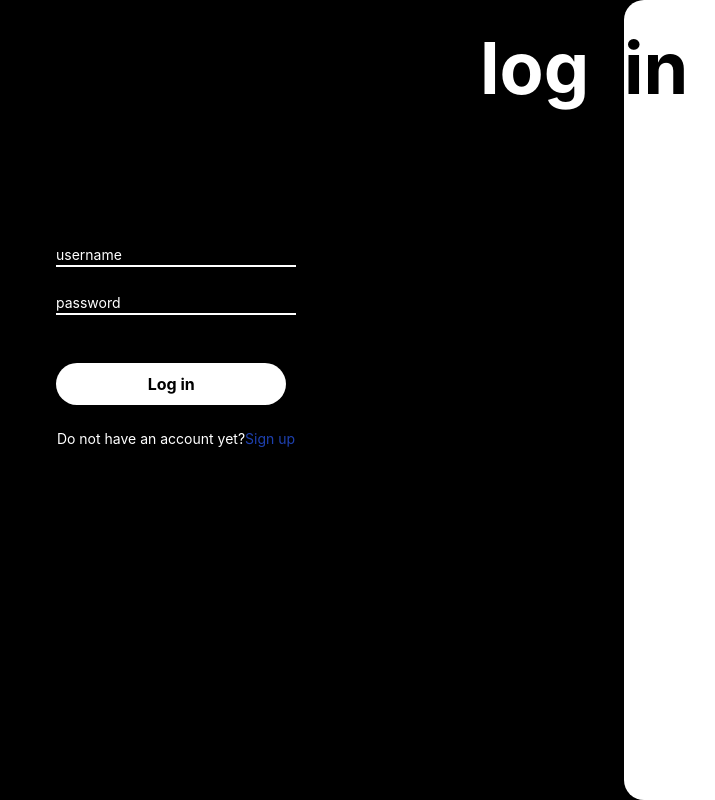
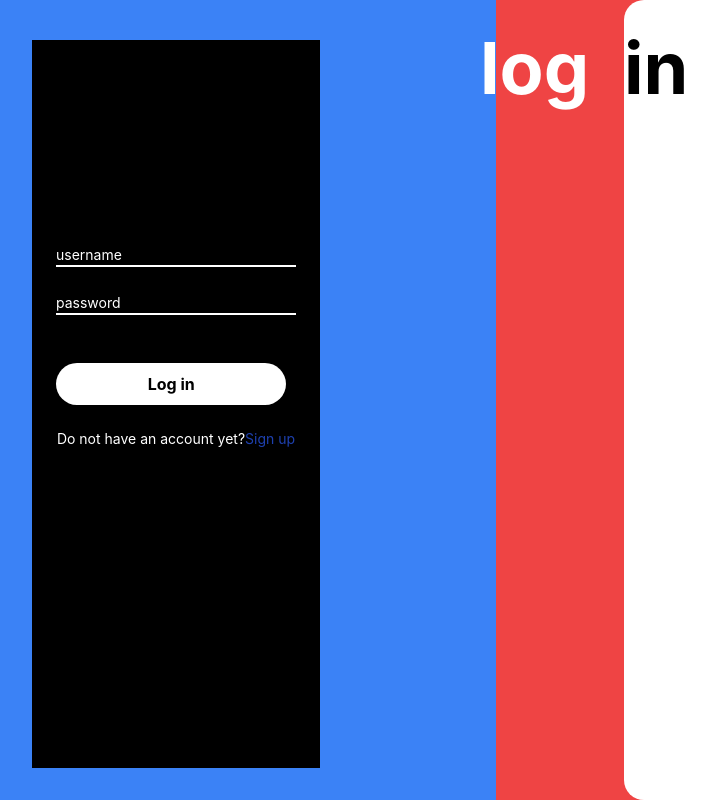
Before and after one commit to zcybrgd/articles-igl-engine-frontend, a React (Vite) app: page / in a window 1280 px wide. Shown: the whole page, without its empty margins (144-859 px from the left). Built offline with nearby package versions, Linux system fonts and the light colour scheme.

Commit message:
size_adjust

```diff
--- a/src/pages/Authentification/LogIn.jsx
+++ b/src/pages/Authentification/LogIn.jsx
@@ -6,12 +6,13 @@
   };
 
   return (
-    <div className='w-screen h-screen grid grid-cols-2 max-sm:h-screen bg-black'>
+    <div className='w-full  h-full grid grid-cols-2 max-sm:h-full  bg-red-500'>
 
-    <div className='flex max-sm:flex'>
-    <div className='w-screen h-screen grid grid-cols-2 max-sm:h-screen bg-black'>
+    <div className='w-full h-full flex max-sm:flex'>
 
-    <div className='w-screen h-screen  grid-rows-2 max-sm:h-full sm:hidden '>
+    <div className='w-screen h-screen grid grid-cols-2 max-sm:h-screen bg-blue-500 '>
+
+    <div className='w-full h-full  grid-rows-2 max-sm:h-full sm:hidden '>
     <div className=" max-sm: text-white max-sm: font-bold  max-sm:text-5xl max-sm: mt-8 md:hidden lg:hidden max-md:text-5xl max-sm:ml-4 sm-hidden">
    login
 
@@ -32,7 +33,7 @@
 
 
 
-    <div className="absolute inset-y-0 left-16 w-3/5 md:w-2/5 h-screen md:h-full flex flex-col justify-center items-center  max-sm:h-4/5 max-sm:mt-28">
+    <div className="absolute inset-y-0 left-16 w-3/5 md:w-2/5 h-full md:h-full flex flex-col justify-center items-center  max-sm:h-4/5 max-sm:mt-28">
 
 
 
@@ -86,7 +87,7 @@
     log
   </div>
    {/* // White part for other content  */}
-     <div className="lg:text-black font-bold text-7xl   absolute inset-y-0 right-0 w-3/5 md:w-2/5 bg-white h-screen md:h-screen   hidden md:block md:text-transparent" style={leftBorderRadius} >
+     <div className="lg:text-black font-bold text-7xl   absolute inset-y-0 right-0 w-3/5 md:w-2/5 bg-white h-full md:h-full   hidden md:block md:text-transparent" style={leftBorderRadius} >
      <div className="lg:text-black mt-8 md:text-transparent">in</div>
 
 
```
